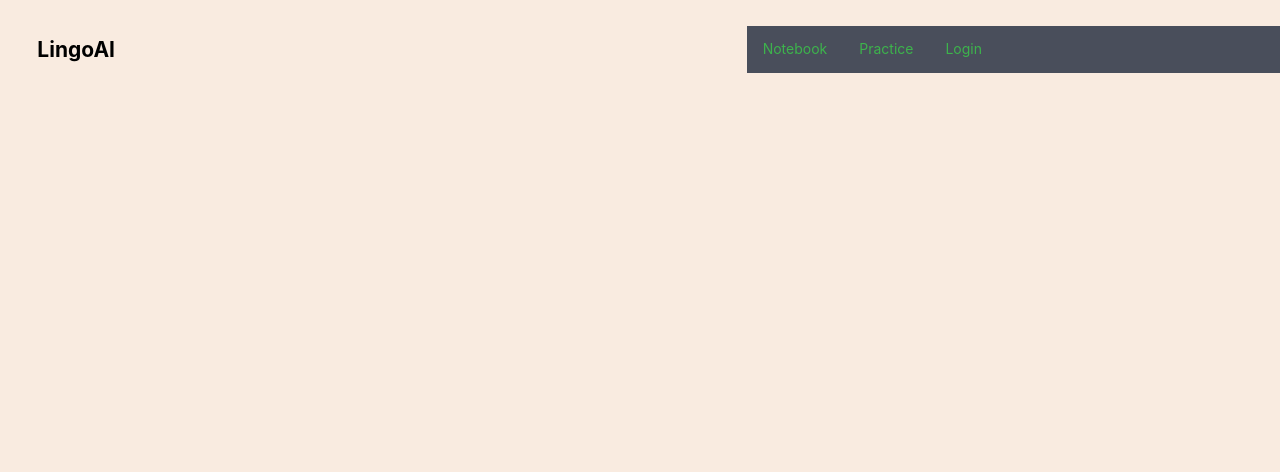
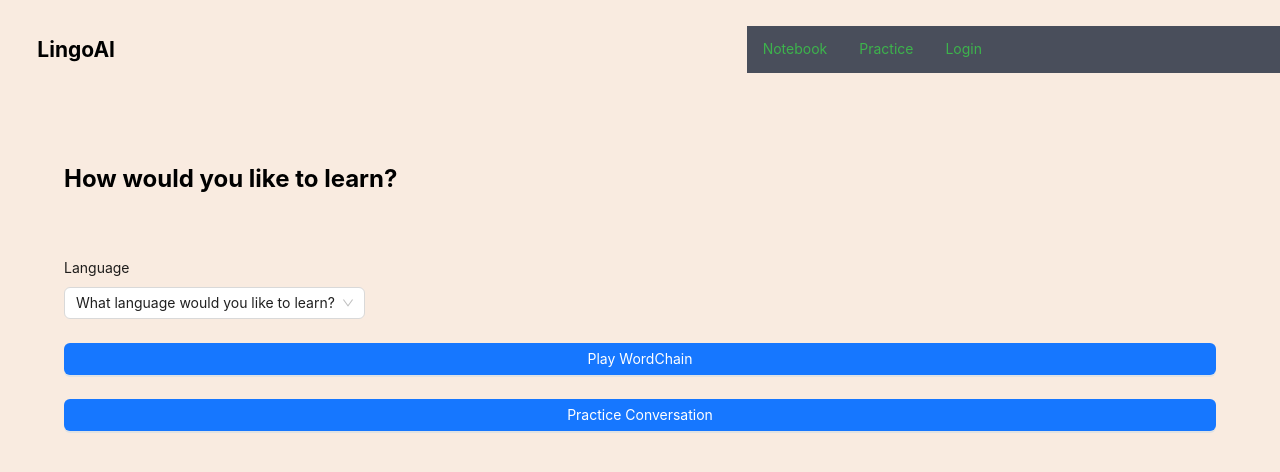
Before and after one commit to Anna-dxj/lingoai, a React (Create React App) app in the folder client/: page / in a window 1280 px wide. Shown: the top 472 px of the page. Built offline with nearby package versions, Linux system fonts and the light colour scheme.

Commit message:
implement GameForm, GameEl, and ConvoEl components to HomePage / updated Home path to the root

```diff
--- a/client/src/App.js
+++ b/client/src/App.js
@@ -36,8 +36,8 @@ function App() {
           {/*
           <Route path='/notebook' element={<Notebook />} />
         */}
-          <Route path='/practice' element={<PracticePage />}  />
-          <Route path='/home' element={<HomePage />} />
+          <Route path='/' element={<HomePage />}/>
+          <Route path='/practice' element={<PracticePage />}/>
           <Route path="/login" element={<LoginPage />}/>
         </Routes>
       </Router>
--- a/client/src/components/GameForm/index.js
+++ b/client/src/components/GameForm/index.js
@@ -2,46 +2,24 @@ import React, { useState } from 'react';
 import {Link} from 'react-router-dom'
 import {LockOutlined, MailOutlined} from '@ant-design/icons'
 import {Button, Form, Input, Select, Space} from 'antd'
-
+import GameEl from '../GameEl'
+import ConvoEl from '../ConvoEl'
 import Auth from '../../utils/auth';
 import './style.css'
 
-const GameForm = () => {
-//     const [formState, setFormState] = useState({ language: '', topic: '' });
 
-//     // update state based on form input changes
-//     const handleChange = (event) => {
-//       const { language, value } = event.target;
+const GameForm = ( {isGameForm, setIsGameForm} ) => {
+    const handleWordChain = () => {
+        setIsGameForm(!isGameForm);
+    }
 
-//       setFormState({
-//         ...formState,
-//         [language]: value,
-//       });
-//     };
-
-    // submit form
-    // const handleFormSubmit = async () => {
-    // // Doesn't take event
-    //   try {
-    //     const { data } = await login({
-    //         variables: {
-    //             ...formState
-    //         },
-    //     });
-
-    //     Auth.login(data.login.token);
-    //   } catch (e) {
-    //     console.error(e);
-    //   }
-
-    //   // clear form values
-    //   setFormState({
-    //     language: '',
-    //     topic: '',
-    //   });
-    // };
+    const handleConvo = () => {
+        setIsGameForm(!isGameForm);
+    }
 
     return (
+        <div>
+            {isGameForm ? (
                 <div>
                     <Form
                         className="login-form"
@@ -81,7 +59,8 @@ const GameForm = () => {
                                 />
                             </Space>
                         </Form.Item>
-                <Form.Item
+                        {/* Commented out to add to Practice Convo Component */}
+                        {/* <Form.Item
                             label="Topic"
                             name="topic"
                         >
@@ -92,20 +71,59 @@ const GameForm = () => {
                                 // value={formState.topic}
                                 // onChange={handleChange}
                             />
-                </Form.Item>
+                        </Form.Item> */}
                         <Form.Item>
-                    <Button type="primary" className="login-form-button" htmlType='submit'>
+                            <Button type="primary" className="login-form-button" htmlType='submit' onClick={handleWordChain}>
                                 Play WordChain
                             </Button>
                         </Form.Item>
                         <Form.Item>
-                    <Button type="primary" className="login-form-button" htmlType='submit'>
+                            <Button type="primary" className="login-form-button" htmlType='submit' onClick={handleConvo}>
                                 Practice Conversation
                             </Button>
                         </Form.Item>
                     </Form>
                 </div>
+            ) : (
+                <GameEl /> ||
+                <ConvoEl />
+            )}
+        </div>
     );
 }
+// Commented out potentially irrelevant code below, but keeping for reference
 
+//     const [formState, setFormState] = useState({ language: '', topic: '' });
+
+//     // update state based on form input changes
+//     const handleChange = (event) => {
+//       const { language, value } = event.target;
+
+//       setFormState({
+//         ...formState,
+//         [language]: value,
+//       });
+//     };
+
+    // submit form
+    // const handleFormSubmit = async () => {
+    // // Doesn't take event
+    //   try {
+    //     const { data } = await login({
+    //         variables: {
+    //             ...formState
+    //         },
+    //     });
+
+    //     Auth.login(data.login.token);
+    //   } catch (e) {
+    //     console.error(e);
+    //   }
+
+    //   // clear form values
+    //   setFormState({
+    //     language: '',
+    //     topic: '',
+    //   });
+    // };
 export default GameForm
--- a/client/src/components/Navbar/index.js
+++ b/client/src/components/Navbar/index.js
@@ -12,7 +12,7 @@ const Navbar = () => {
             <Row align="middle">
                 <Col sm={14}>
                     <h1 className="title">
-                        <Link to="/home" className="home-link">
+                        <Link to="/" className="home-link">
                             LingoAI
                         </Link>
                     </h1>
@@ -49,7 +49,7 @@ const Navbar = () => {
                             {
                                 Auth.loggedIn() ? (
                                     <Menu.Item className='menu-item-custom'>
-                                        <Link to='/home' onClick={Auth.logout}>Logout</Link>
+                                        <Link to='/' onClick={Auth.logout}>Logout</Link>
                                     </Menu.Item>
                                 ) : (
                                     <Menu.Item className='menu-item-custom'>
--- a/client/src/pages/HomePage/index.js
+++ b/client/src/pages/HomePage/index.js
@@ -2,17 +2,29 @@ import React, { useState } from 'react';
 import GameForm from '../../components/GameForm';
 import './style.css';
 
-const WrongPage = () => {
+const HomePage = () => {
+    const [isGameForm, setIsGameForm] = useState(true)
+
+    const handleGameToggle = () => {
+        setIsGameForm(!isGameForm);
+    }
+
     return (
         <main>
-            <h2 className="page-title">
-                How would you like to learn?
-            </h2>
+            {isGameForm ? (
+                <h2 className="page-title">How would you like to learn?</h2>
+            ) : (
+                <h2 className="page-title"></h2>
+            )
+            }
             <div className="form-card">
-                <GameForm />
+                <GameForm
+                    isGameForm={isGameForm}
+                    setIsGameForm={setIsGameForm}
+                />
             </div>
         </main>
-    )
+    );
 }
 
-export default WrongPage;
+export default HomePage;
```
Lines whose indentation alone changed are shown as unchanged.
